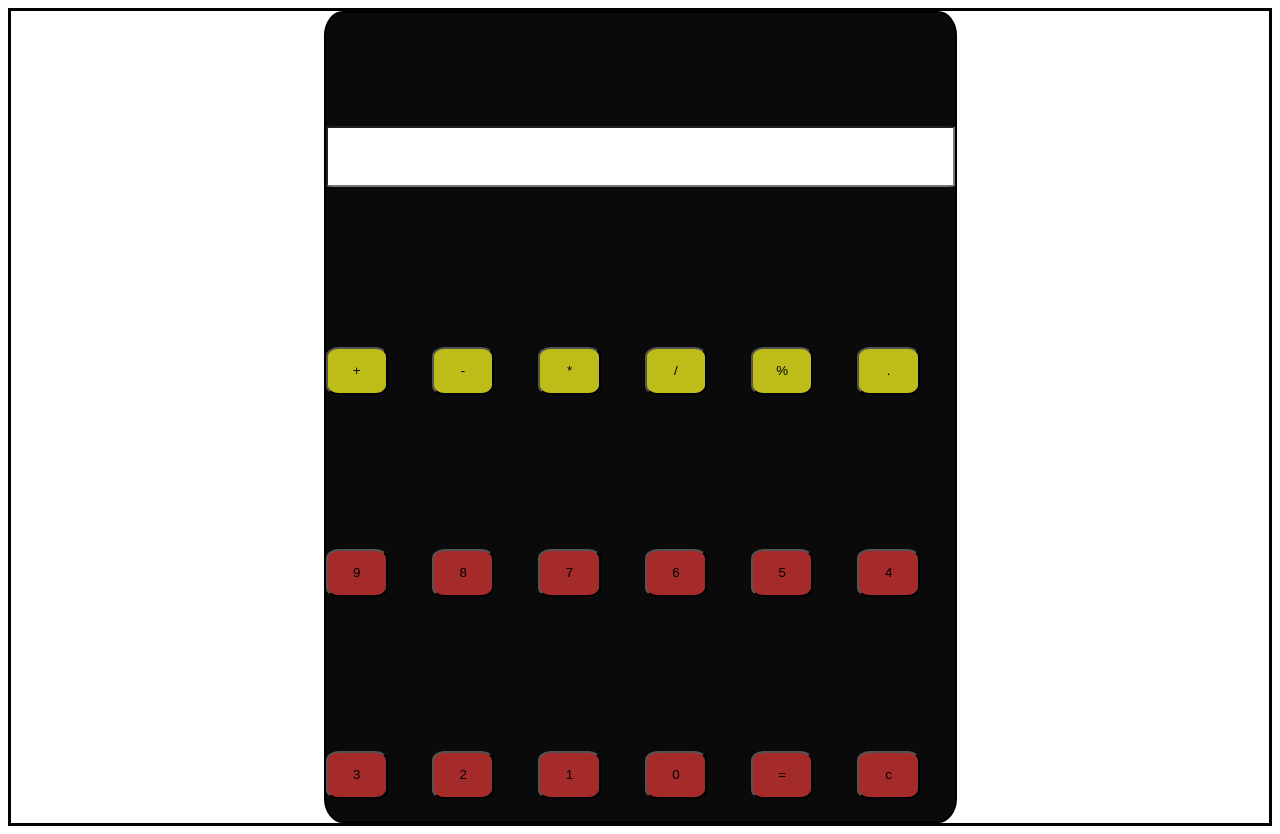
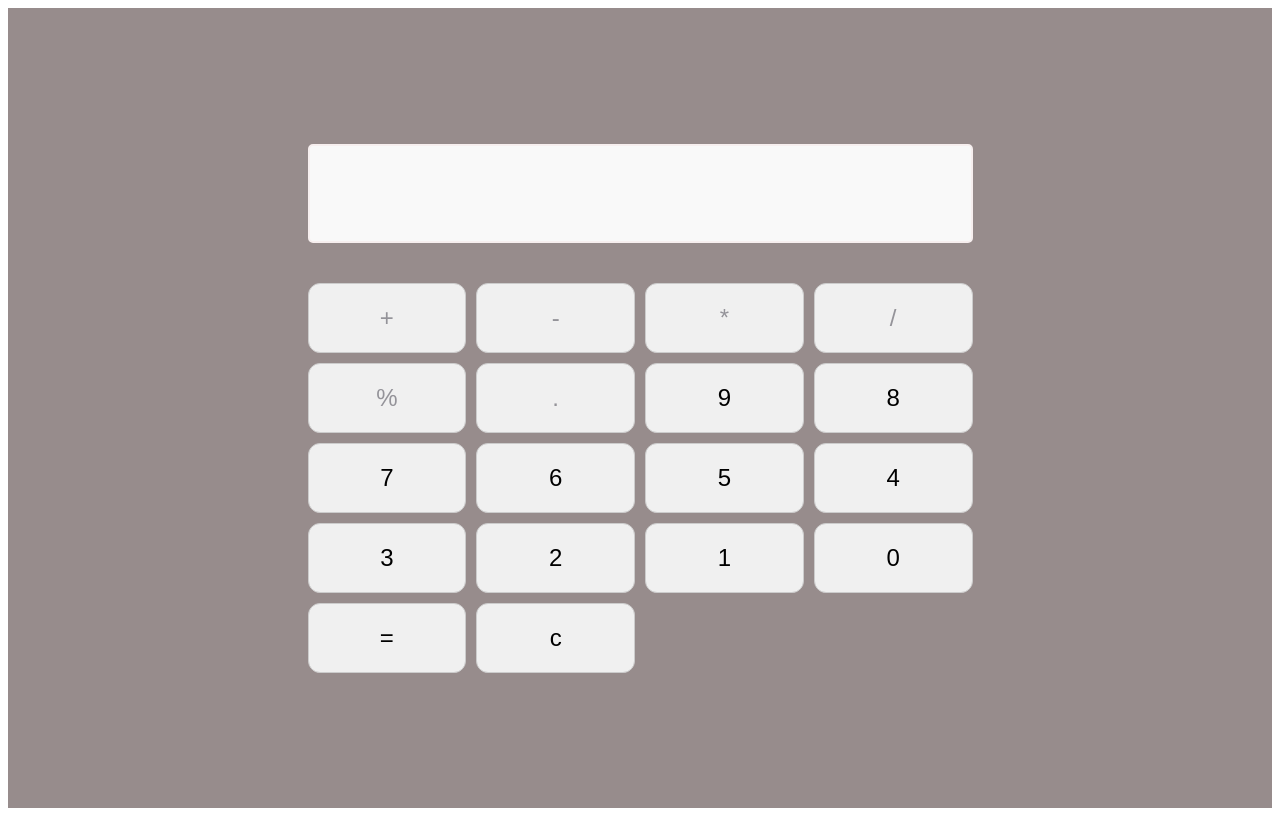
Before and after one commit to Tumelo7843/calculator-2, a plain HTML site: page index.html in a window 1280 px wide. Drawn offline with Linux system fonts and the light colour scheme.

Commit message:
first commit

```diff
--- a/index.html
+++ b/index.html
@@ -8,7 +8,7 @@
         <section class="cal">
             <div class="calc">
             <form>
-                <input class="isplay" id="display" readonly>
+                <input id="display" readonly>
             </form>
             <div id="keys">
 <button class="btn-" onclick="appendToDisplay('+')">+</button>
@@ -16,17 +16,18 @@
 <button class="btn-" onclick="appendToDisplay('*')">*</button>
 <button class="btn-" onclick="appendToDisplay('/')">/</button>
 <button class="btn-" onclick="percentageDisplay('%')">%</button>
-<button class="btn-" onclick="appendToDisplay('.')">.</button><br>
+<button class="btn-" onclick="appendToDisplay('.')">.</button>
 <button class="btn" onclick="appendToDisplay('9')">9</button>
 <button class="btn" onclick="appendToDisplay('8')">8</button>
 <button class="btn" onclick="appendToDisplay('7')">7</button>
 <button class="btn" onclick="appendToDisplay('6')">6</button>
 <button class="btn" onclick="appendToDisplay('5')">5</button>
-<button class="btn" onclick="appendToDisplay('4')">4</button><br>
+<button class="btn" onclick="appendToDisplay('4')">4</button>
 <button class="btn" onclick="appendToDisplay('3')">3</button>
 <button class="btn" onclick="appendToDisplay('2')">2</button>
 <button class="btn" onclick="appendToDisplay('1')">1</button>
 <button class="btn" onclick="appendToDisplay('0')">0</button>
+
 <button class="btn" onclick="calculate()">=</button>
 <button class="btn" onclick="clearDisplay()">c</button>
 
--- a/java.js
+++ b/java.js
@@ -1,3 +1,4 @@
+
 const display = document.getElementById("display")
 function appendToDisplay(input){
     display.value += input;
--- a/style.css
+++ b/style.css
@@ -1,39 +1,37 @@
-.cal{
-    font-size: 11rem;
-    justify-items: center;
-    border: 3px solid;
 
+#display{
+    font-size: 48px;
+    text-align: center;
+    margin: 20px;
+    padding: 20px;
+    border: 2px solid #f7efef;
+    border-radius: 5px;
+    background-color: #f9f9f9;
 }
-.isplay{
-    font-size: 3rem;
-    height: fit-content;
-    border-radius: 2%;
 
+.cal {
+  display: flex;
+  flex-direction: column;
+  align-items: center;
+  justify-content: center;
+  height: 100vh;
+  background-color: #978c8c;
+}
+
+#keys {
+  display: grid;
+  grid-template-columns: repeat(4, 1fr);
+  gap: 10px;
+  margin: 20px;
+}
+#keys button {
+  padding: 20px;
+  font-size: 24px;
+  background-color: #f0f0f0;
+  border: 1px solid #ccc;
+  border-radius: 12px;
+  cursor: pointer;
 }
 .btn-{
-    width: 3.9rem;
-    height: 3rem;
-    border-radius: 20%;
-    background-color: rgb(190, 188, 24);
-
+color: rgb(148, 147, 153);
 }
-.btns{
-
-font-size: 11rem;
-justify-content: flex-end;
-
-
-
-}
-.calc{
-    border: 2px solid;
-    background-color: rgb(10, 10, 10);
-    border-radius: 3%;
-}
-.btn{
-
-width: 3.9rem;
-height: 3rem;
-border-radius: 20%;
-background-color: brown;
-}
```
